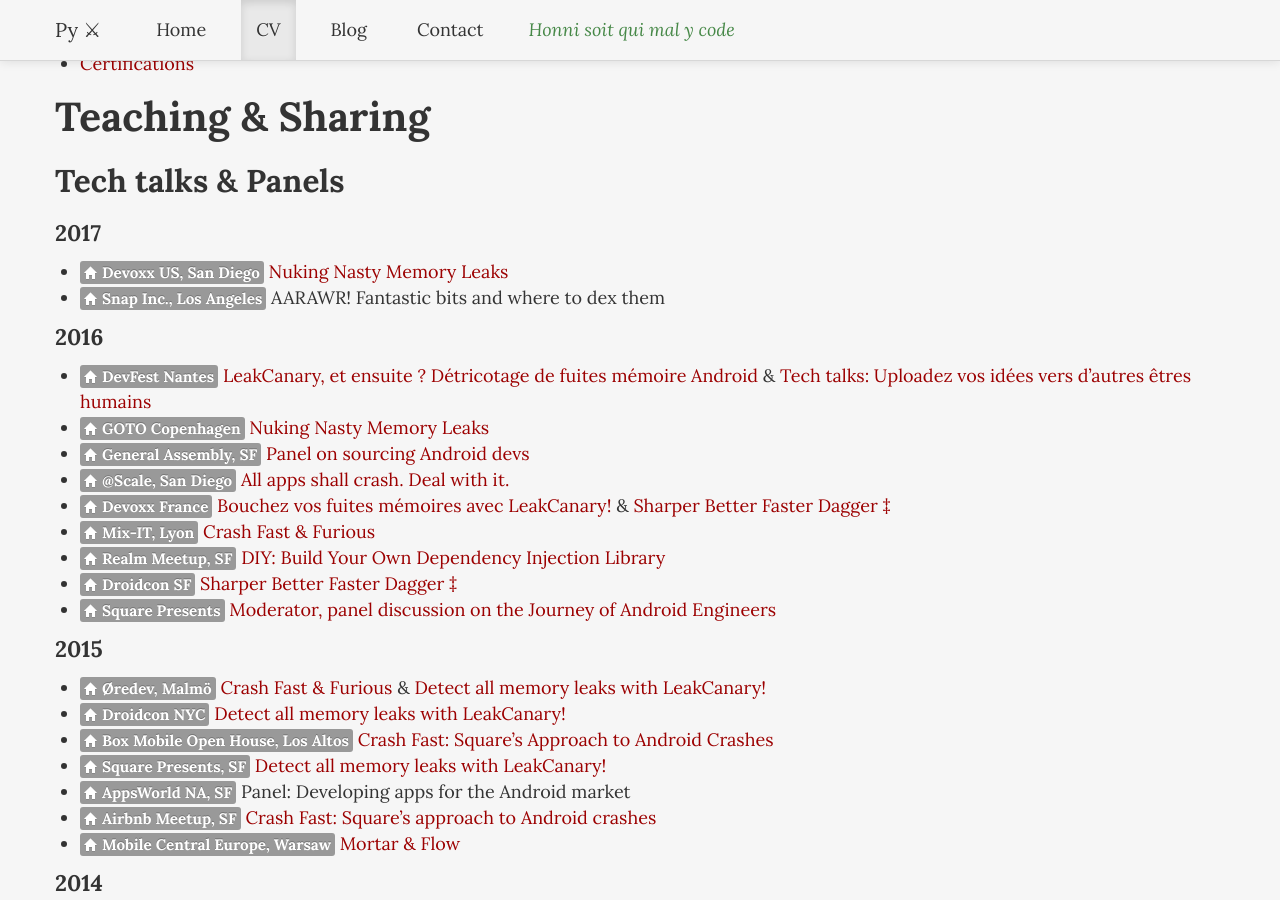
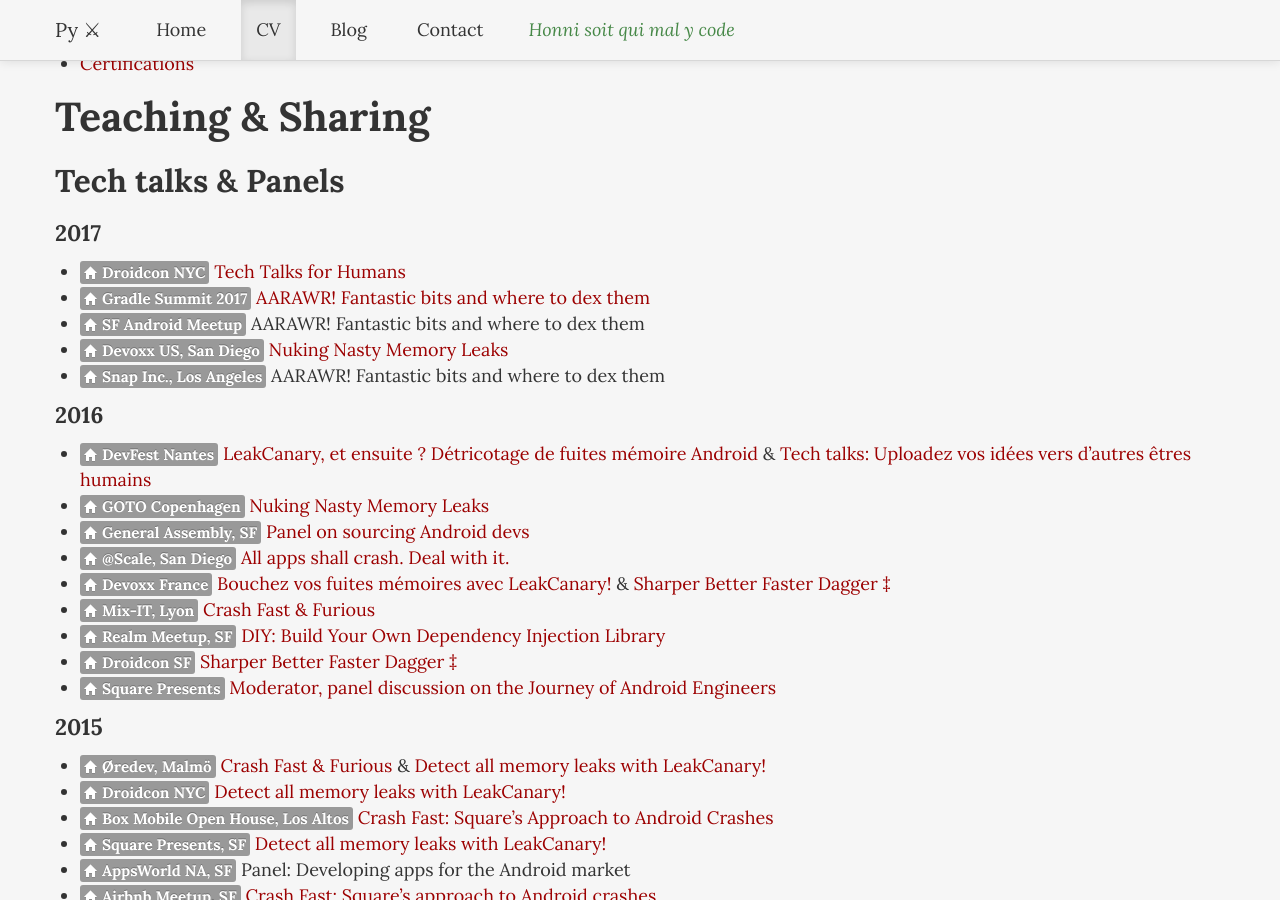
Before and after one commit to pyricau/pyricau.github.com, a Jekyll site: the page built from cv.markdown, in a window 1280 px wide and 900 px high, scrolled down 1214 px. Built offline with Jekyll 4.4.1, drawn with Linux system fonts in a browser that asks for light colours; some of the changed text lies outside the part shown.

Commit message:
Update cv.markdown

```diff
--- a/cv.markdown
+++ b/cv.markdown
@@ -25,6 +25,9 @@
 
 #### 2017
 
+* {% include home.html text="Droidcon NYC" %} [Tech Talks for Humans](https://droidcon-server.herokuapp.com/showSession/103044)
+* {% include home.html text="Gradle Summit 2017" %} [AARAWR! Fantastic bits and where to dex them](https://www.youtube.com/watch?v=semnhz5EYGU)
+* {% include home.html text="SF Android Meetup" %} AARAWR! Fantastic bits and where to dex them
 * {% include home.html text="Devoxx US, San Diego" %} [Nuking Nasty Memory Leaks](https://www.youtube.com/watch?v=fhE--eTEW84)
 * {% include home.html text="Snap Inc., Los Angeles" %} AARAWR! Fantastic bits and where to dex them
 
```
Also changed, not shown: other parts of cv.markdown (+1 -0 lines).
